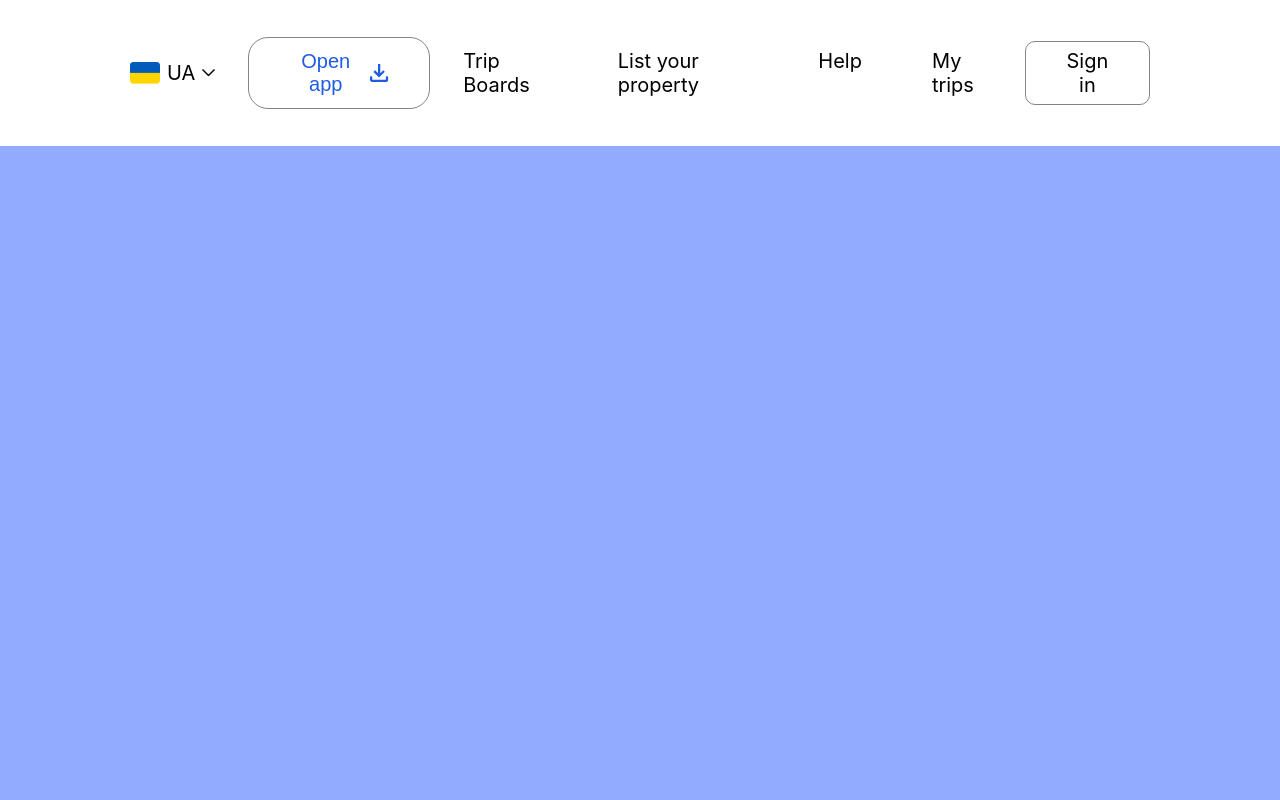
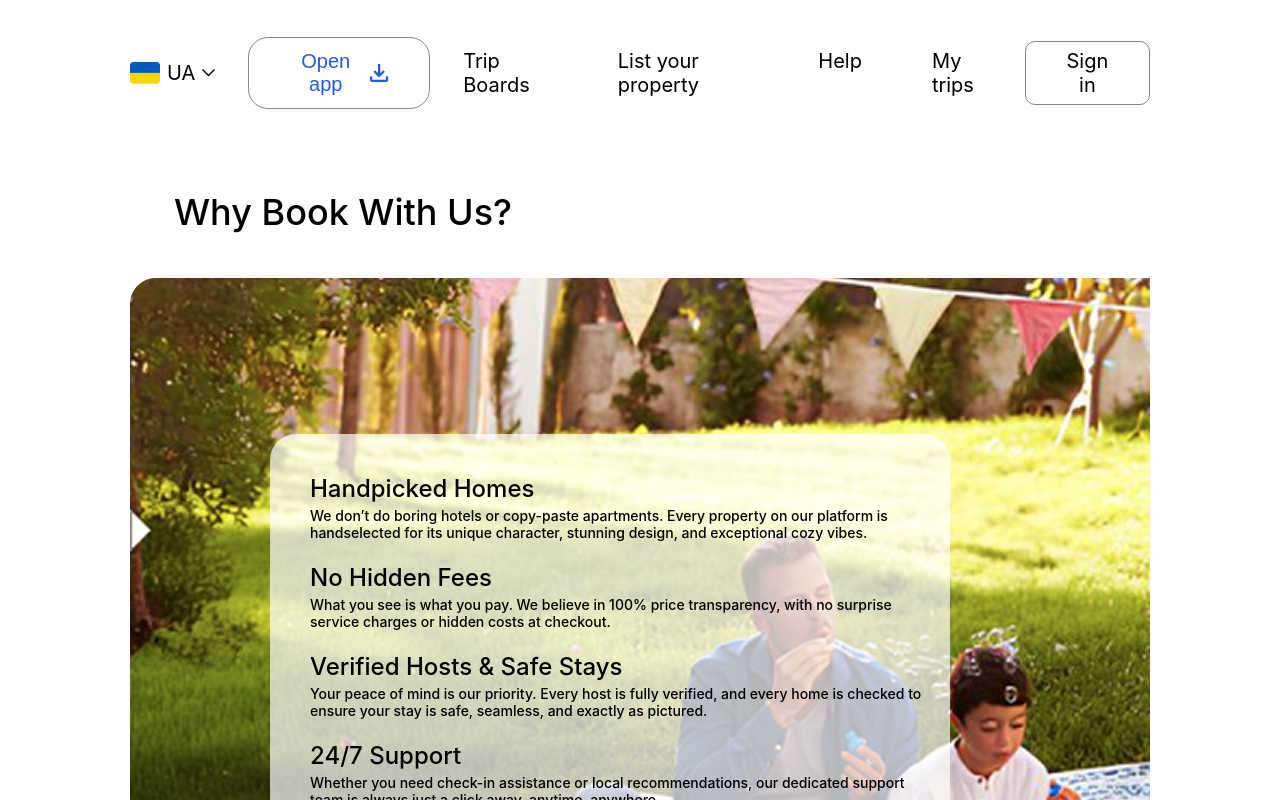
Before and after one commit to yuliianeznakhina/booking, a React (Create React App) app: page / in a window 1280 px wide. Shown: the top 800 px of the page. Built offline with nearby package versions, Linux system fonts and the light colour scheme.

Commit message:
added about

```diff
--- a/src/App.css
+++ b/src/App.css
@@ -1,7 +1,7 @@
 html {
     font-size: 16px;
-    background-color: #92ABFF;
 }
+
 @property --blue-color {
   syntax: "<color>";
   initial-value: #1C28CC;
@@ -24,7 +24,7 @@ html {
   font-family: "IBM Plex Sans", sans-serif;
   src: url("https://fonts.googleapis.com/css2?family=IBM+Plex+Sans:ital,wght@0,100..700;1,100..700&display=swap");
   font-optical-sizing: auto;
-  font-weight: medium;
+  font-weight: 500;
   font-style: normal;
   font-variation-settings: "wdth" 100;
 }
@@ -33,7 +33,7 @@ html {
   font-family: "Inter", sans-serif;
   src: url('https://fonts.googleapis.com/css2?family=Inter:ital,opsz,wght@0,14..32,100..900;1,14..32,100..900&display=swap');
   font-optical-sizing: auto;
-  font-weight: 900;
+  font-weight: 500;
   font-style: normal;
   font-size: 1.25rem;
 }
--- a/src/App.js
+++ b/src/App.js
@@ -1,10 +1,12 @@
 import { Header } from './components/Header/Header';
+import { Main } from './components/Main/Main';
 import './App.css';
 
 function App() {
   return (
     <div className="App">
       <Header/>
+      <Main/>
     </div>
   );
 }
--- /dev/null
+++ b/src/components/Main/About/About.css
@@ -0,0 +1,37 @@
+.AboutInformation {
+    background-image: url(../../../../public/images/about-image.png);
+    padding: 8.75rem;
+}
+
+.About h2 {
+    font-family: "Inter", sans-serif;
+    font-size: 2.25rem;
+    font-weight: 500;
+    margin: 2.75rem;
+}
+
+.AboutInformation ul {
+    background-color: #FFFFFFb3;
+    list-style-type: none;
+    padding: 2.5rem 1.375rem 2.5rem 2.5rem ;
+    width: 42.5rem;
+    box-sizing: border-box;
+    display: flex;
+    flex-direction: column;
+    gap: 22px;
+    border-radius: 1.625rem;
+}
+
+.About h4 {
+    font-family: "Inter", sans-serif;
+    font-size: 1.5rem;
+    font-weight: 500;
+    margin: 0 0 0.25rem 0;
+}
+
+.About p {
+    font-family: "Inter", sans-serif;
+    font-size: 0.875rem;
+    font-weight: 500;
+    margin: 0;
+}
--- /dev/null
+++ b/src/components/Main/About/About.js
@@ -0,0 +1,28 @@
+import './About.css';
+
+export function About() {
+  return (<section className="About">
+    <h2>Why Book With Us?</h2>
+    <div className='AboutInformation'>
+      <ul>
+        <li>
+          <h4>Handpicked Homes</h4>
+          <p>We don’t do boring hotels or copy-paste apartments. Every property on our platform is handselected for its unique character, stunning design, and exceptional cozy vibes.</p>
+        </li>
+        <li>
+          <h4>No Hidden Fees</h4>
+          <p>What you see is what you pay. We believe in 100% price transparency, with no surprise service charges or hidden costs at checkout.</p>
+        </li>
+        <li>
+          <h4>Verified Hosts & Safe Stays</h4>
+          <p>Your peace of mind is our priority. Every host is fully verified, and every home is checked to ensure your stay is safe, seamless, and exactly as pictured.</p>
+        </li>
+        <li>
+          <h4>24/7 Support</h4>
+          <p>Whether you need check-in assistance or local recommendations, our dedicated support team is always just a click away, anytime, anywhere.</p>
+        </li>
+      </ul>
+    </div>
+  </section>
+  );
+}
--- /dev/null
+++ b/src/components/Main/Main.css
@@ -0,0 +1,3 @@
+.Main {
+    padding: 0 8.125rem;
+}
--- /dev/null
+++ b/src/components/Main/Main.js
@@ -0,0 +1,8 @@
+import './Main.css';
+import { About } from './About/About';
+
+export function Main() {
+  return(<div className="Main">
+    <About/>
+  </div>
+);}
```
Also changed, not shown: public/images/about-image.png (added).
